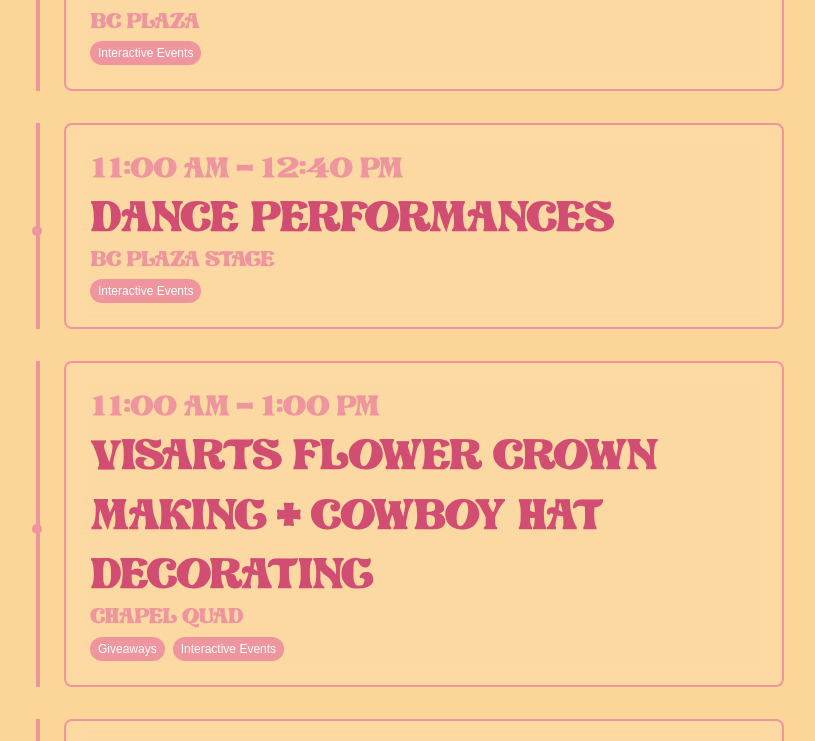
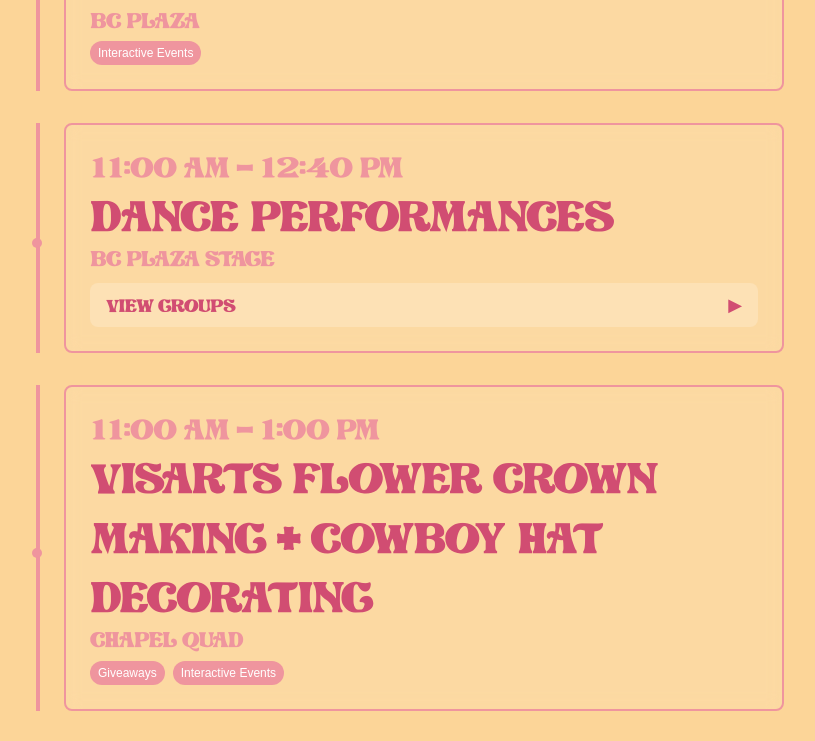
Before and after one commit to kartikeyegupta/ldocartistreveal, a Next.js app: page /schedule in a window 1280 px wide. Shown: the part 2006-2747 px from the top of the page, without its empty margins (240-1055 px from the left). Built offline with nearby package versions, Linux system fonts and the light colour scheme.

Commit message:
dance performances

```diff
--- a/app/schedule/page.tsx
+++ b/app/schedule/page.tsx
@@ -9,6 +9,7 @@ export default function Schedule() {
   const [selectedLocation, setSelectedLocation] = useState<string | null>(null);
   const [expandedBreakfast, setExpandedBreakfast] = useState(false);
   const [showBackToTop, setShowBackToTop] = useState(false);
+  const [expandedDance, setExpandedDance] = useState(false);
 
   useEffect(() => {
     const handleScroll = () => {
@@ -48,7 +49,20 @@ export default function Schedule() {
     { time: "10:00 AM - 12:00 PM", event: "VR Escape Room", location: "Link MPS Studio - Between Link and Bostock", categories: ["Interactive Events"] },
     { time: "10:00 AM - 10:45 AM", event: "Yoga", location: "K-Ville", categories: ["Interactive Events"] },
     { time: "10:30 AM - 12:30 PM", event: "DuWell Narcan Training", location: "BC Plaza", categories: ["Interactive Events"] },
-    { time: "11:00 AM - 12:40 PM", event: "Dance Performances", location: "BC Plaza Stage", categories: ["Interactive Events"] },
+    {
+      time: "11:00 AM - 12:40 PM",
+      event: "Dance Performances",
+      location: "BC Plaza Stage",
+      categories: ["Interactive Events"],
+      isDance: true,
+      subEvents: [
+        { group: "Swing", time: "11:00 AM - 11:20 AM" },
+        { group: "Out of the Blue", time: "11:20 AM - 11:40 AM" },
+        { group: "Deja Blue", time: "11:40 AM - 12:00 PM" },
+        { group: "Street Med", time: "12:00 PM - 12:20 PM" },
+        { group: "Sabrosura", time: "12:20 PM - 12:40 PM" }
+      ]
+    },
     { time: "11:00 AM - 1:00 PM", event: "VisArts Flower Crown Making + Cowboy Hat Decorating", location: "Chapel Quad", categories: ["Giveaways", "Interactive Events"] },
     { time: "11:00 AM - 3:00 PM", event: "Duke Rec Lawn Games", location: "K-Ville", categories: ["Interactive Events"] },
     { time: "11:00 AM - 2:00 PM", event: "Food Trucks", location: "Wellness Lot", categories: ["Free Food"] },
@@ -403,7 +417,32 @@ export default function Schedule() {
                       )}
                     </div>
                   )}
-                  {event.categories.length > 0 && !event.isBreakfast && (
+                  {event.isDance && (
+                    <div className="mt-3">
+                      <button
+                        onClick={() => setExpandedDance(!expandedDance)}
+                        className="w-full px-4 py-2 rounded-lg bg-white/20 hover:bg-white/30 text-[#d14d72] font-[family-name:var(--font-love-craft)] flex items-center justify-between transition-colors"
+                      >
+                        <span>View Groups</span>
+                        <span className="text-lg">{expandedDance ? '▼' : '▶'}</span>
+                      </button>
+                      {expandedDance && (
+                        <div className="mt-3 space-y-2">
+                          {event.subEvents.map((dance, i) => (
+                            <div
+                              key={i}
+                              className="px-4 py-2 rounded-lg bg-white/10 border border-[#ef959e]/30 hover:bg-white/20 transition-colors"
+                            >
+                              <div className="text-[#d14d72] font-[family-name:var(--font-love-craft)]">
+                                {dance.group} - {dance.time}
+                              </div>
+                            </div>
+                          ))}
+                        </div>
+                      )}
+                    </div>
+                  )}
+                  {event.categories.length > 0 && !event.isBreakfast && !event.isDance && (
                     <div className="flex flex-wrap gap-2 mt-2">
                       {event.categories.map((category, i) => (
                         <button
```
